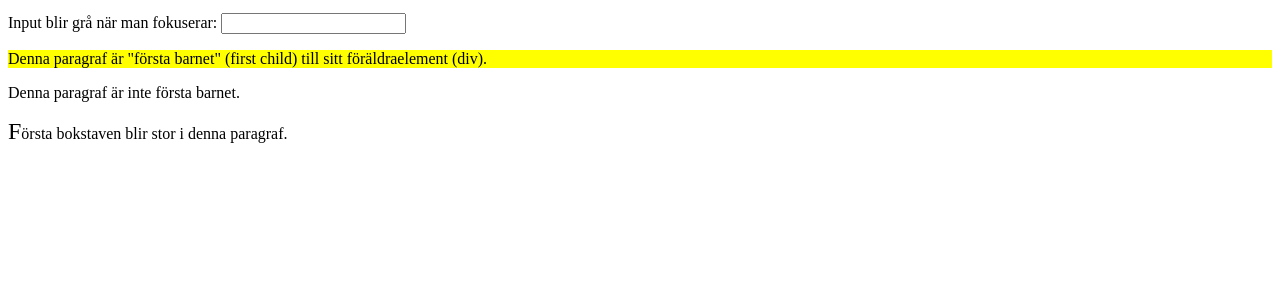
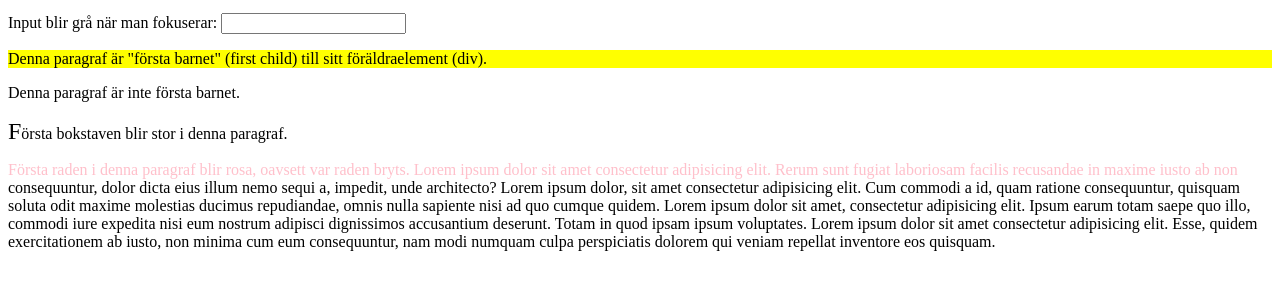
Before and after one commit to holgros/24-webbutveckling, a plain HTML site: page v08/2024-02-21/index.html in a window 1280 px wide. Shown: the part 101-390 px from the top of the page. Drawn offline with Linux system fonts and the light colour scheme.

Commit message:
Pseudoklasser och -element

```diff
--- a/v08/2024-02-21/index.html
+++ b/v08/2024-02-21/index.html
@@ -20,5 +20,20 @@
       <p>Denna paragraf är inte första barnet.</p>
     </div>
     <p class="anfang">Första bokstaven blir stor i denna paragraf.</p>
+    <p class="rosa">
+      Första raden i denna paragraf blir rosa, oavsett var raden bryts. Lorem
+      ipsum dolor sit amet consectetur adipisicing elit. Rerum sunt fugiat
+      laboriosam facilis recusandae in maxime iusto ab non consequuntur, dolor
+      dicta eius illum nemo sequi a, impedit, unde architecto? Lorem ipsum
+      dolor, sit amet consectetur adipisicing elit. Cum commodi a id, quam
+      ratione consequuntur, quisquam soluta odit maxime molestias ducimus
+      repudiandae, omnis nulla sapiente nisi ad quo cumque quidem. Lorem ipsum
+      dolor sit amet, consectetur adipisicing elit. Ipsum earum totam saepe quo
+      illo, commodi iure expedita nisi eum nostrum adipisci dignissimos
+      accusantium deserunt. Totam in quod ipsam ipsum voluptates. Lorem ipsum
+      dolor sit amet consectetur adipisicing elit. Esse, quidem exercitationem
+      ab iusto, non minima cum eum consequuntur, nam modi numquam culpa
+      perspiciatis dolorem qui veniam repellat inventore eos quisquam.
+    </p>
   </body>
 </html>
--- a/v08/2024-02-21/style.css
+++ b/v08/2024-02-21/style.css
@@ -7,7 +7,9 @@ input:focus {
 p:first-child {
   background-color: yellow;
 }
-
 .anfang::first-letter {
   font-size: x-large;
 }
+.rosa::first-line {
+  color: pink;
+}
```
